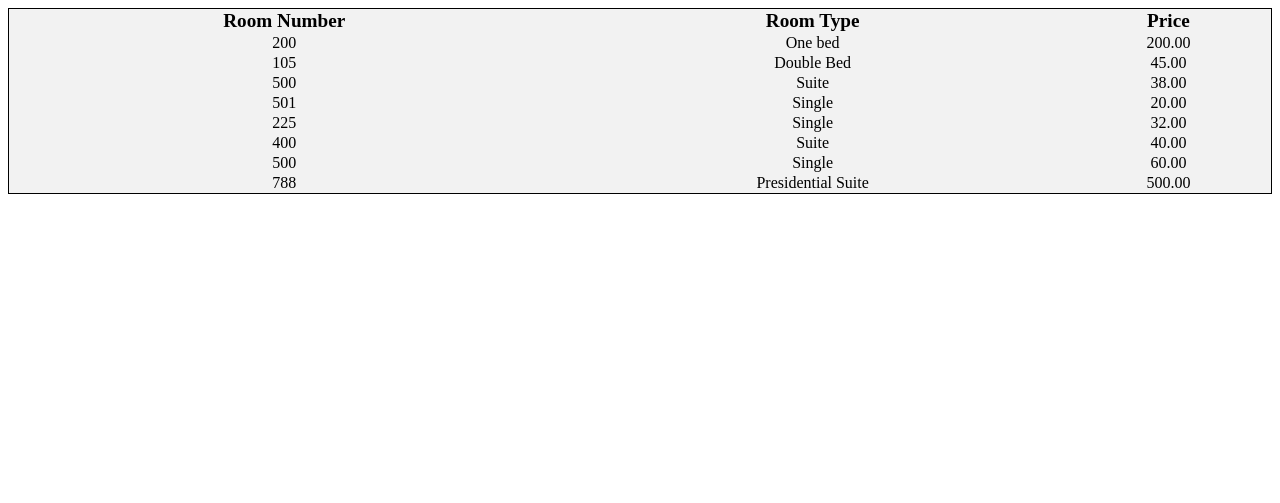
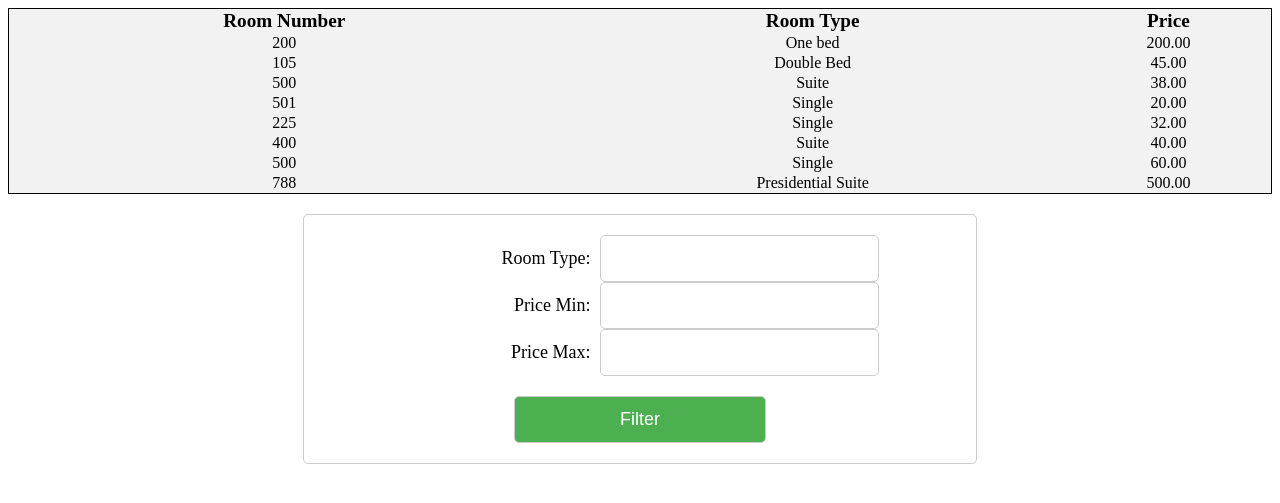
Before and after one commit to shabanxhemajli92/hotel_managment, a Django app: page /rooms/ in a window 1280 px wide. Shown: the top 503 px of the page. Run offline with Django 4.2, Linux system fonts and the light colour scheme; data comes from the database, SQL or seed files in the repository; both versions use the stored data as it was after the commit.

Commit message:
the filter feature is done and also the string representation for the client model

```diff
--- a/hotel_managment/rooms/models.py
+++ b/hotel_managment/rooms/models.py
@@ -5,6 +5,9 @@ class Client(models.Model):
     name = models.CharField(max_length=255)
     email = models.EmailField()
     phone_number = models.CharField(max_length=20)
+
+    def __str__(self):
+        return f"name: {self.name} email: {self.email} phone nr: {self.phone_number}"
 
 class Room(models.Model):
     room_number = models.CharField(max_length=10)
--- a/hotel_managment/rooms/templates/rooms/client_list.html
+++ b/hotel_managment/rooms/templates/rooms/client_list.html
@@ -1,7 +1,9 @@
+{% load static %}
 <!DOCTYPE html>
 <html>
 <head>
     <title>Client List</title>
+    <link rel="stylesheet" type="text/css" href="{% static 'rooms/style.css' %}">
 </head>
 <body>
     <table>
--- a/hotel_managment/rooms/templates/rooms/room_list.html
+++ b/hotel_managment/rooms/templates/rooms/room_list.html
@@ -1,8 +1,9 @@
+{% load static %}
 <!DOCTYPE html>
 <html>
 <head>
     <title>Room List</title>
-    <link rel="stylesheet" type="text/css" href="/home/dci-admin/Documents/hotel_managment/hotel_managment/rooms/static/rooms/style.css">
+    <link rel="stylesheet" type="text/css" href="{% static 'rooms/style.css' %}">
 </head>
 <body>
     <table>
@@ -19,5 +20,51 @@
         </tr>
         {% endfor %}
     </table>
+    <style>
+    form {
+        display: flex;
+        flex-wrap: wrap;
+        align-items: center;
+        justify-content: center;
+        margin: 20px auto;
+        width: 50%;
+        padding: 20px;
+        border: 1px solid #ccc;
+        border-radius: 5px;
+    }
+
+    label {
+        width: 30%;
+        margin-right: 10px;
+        font-size: 18px;
+        text-align: right;
+    }
+
+    input[type="text"], input[type="submit"] {
+        width: 40%;
+        padding: 12px;
+        font-size: 18px;
+        border: 1px solid #ccc;
+        border-radius: 5px;
+    }
+
+    input[type="submit"] {
+        background-color: #4CAF50;
+        color: white;
+        cursor: pointer;
+        margin-top: 20px;
+    }
+    </style>
+    <form action="{% url 'room_list' %}" method="get">
+        <label for="room_type">Room Type:</label>
+        <input type="text" id="room_type" name="room_type">
+
+        <label for="price_min">Price Min:</label>
+        <input type="text" id="price_min" name="price_min">
+
+        <label for="price_max">Price Max:</label>
+        <input type="text" id="price_max" name="price_max">
+        <input type="submit" value="Filter">
+    </form>
 </body>
 </html>
--- a/hotel_managment/rooms/views.py
+++ b/hotel_managment/rooms/views.py
@@ -30,6 +30,8 @@ def room_list(request):
         rooms = rooms.filter(price__lte=price_max)
     return render(request, 'rooms/room_list.html', {'rooms': rooms})
 
+
+
 def client_create(request):
     if request.method == 'POST':
         form = ClientForm(request.POST)
@@ -37,7 +39,7 @@ def client_create(request):
             client_name = form.cleaned_data['name']
             client_email = form.cleaned_data['email']
             client_phone = form.cleaned_data['phone_number']
-            client = Client.objects.create(client_name=client_name, client_email=client_email,client_phone=client_phone)
+            client = Client.objects.create(name=client_name, email=client_email,phone_number=client_phone)
             return redirect('client_list')
     else:
         form = ClientForm()
```
Also changed, not shown: hotel_managment/db.sqlite3.
